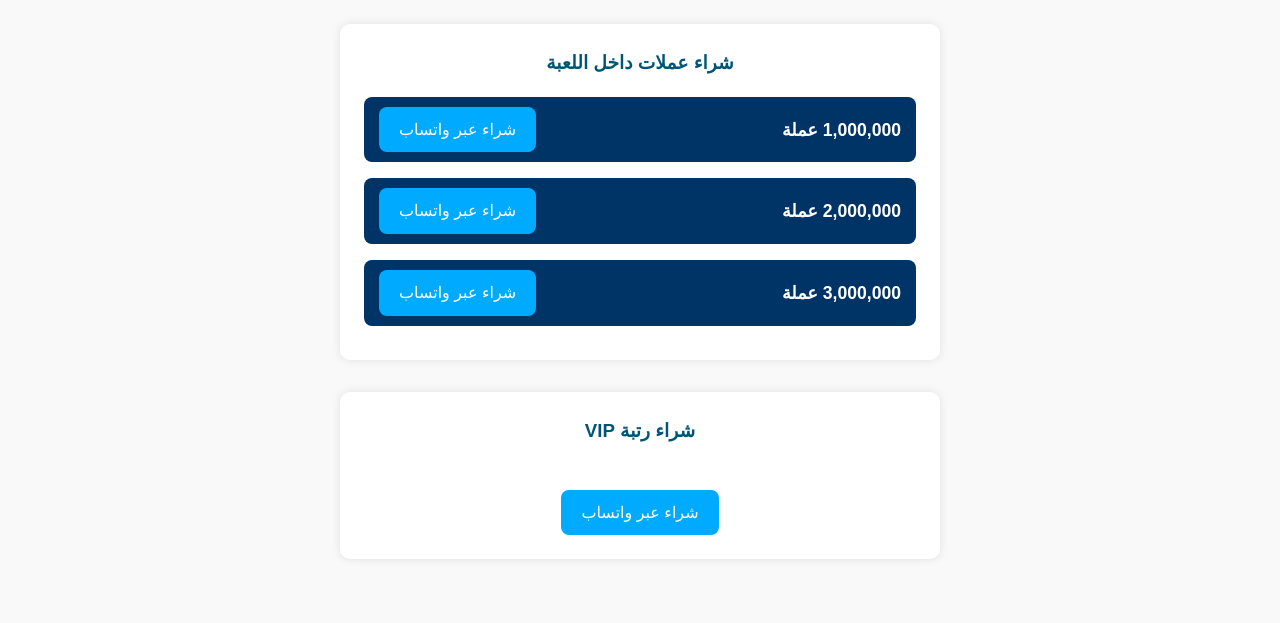
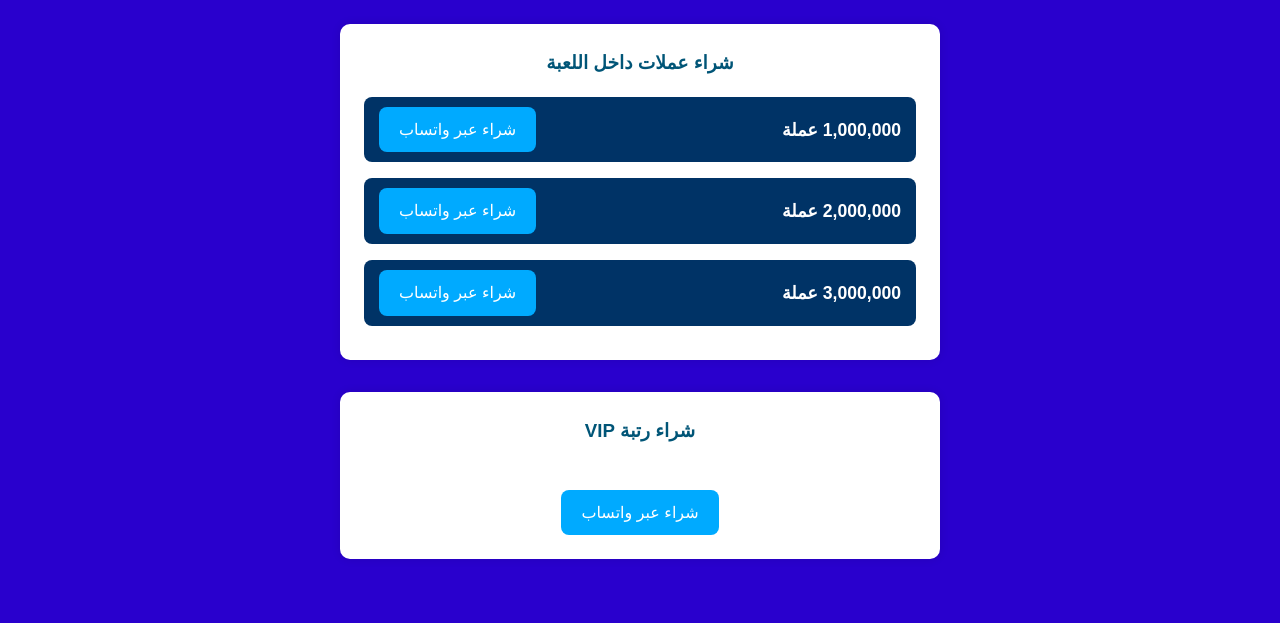
Before and after one commit to fhd501nnsemran/Arabcraft, a plain HTML site: page index.html in a window 1280 px wide. Shown: the part 749-1372 px from the top of the page. Drawn offline with Linux system fonts and the light colour scheme.

Commit message:
Add files via upload

```diff
--- a/style.css
+++ b/style.css
@@ -179,7 +179,7 @@ footer a:hover {
 }
 .store {
   padding: 2rem;
-  background-color: #f9f9f9;
+  background-color: #2900cd;
   text-align: center;
 }
 
```
